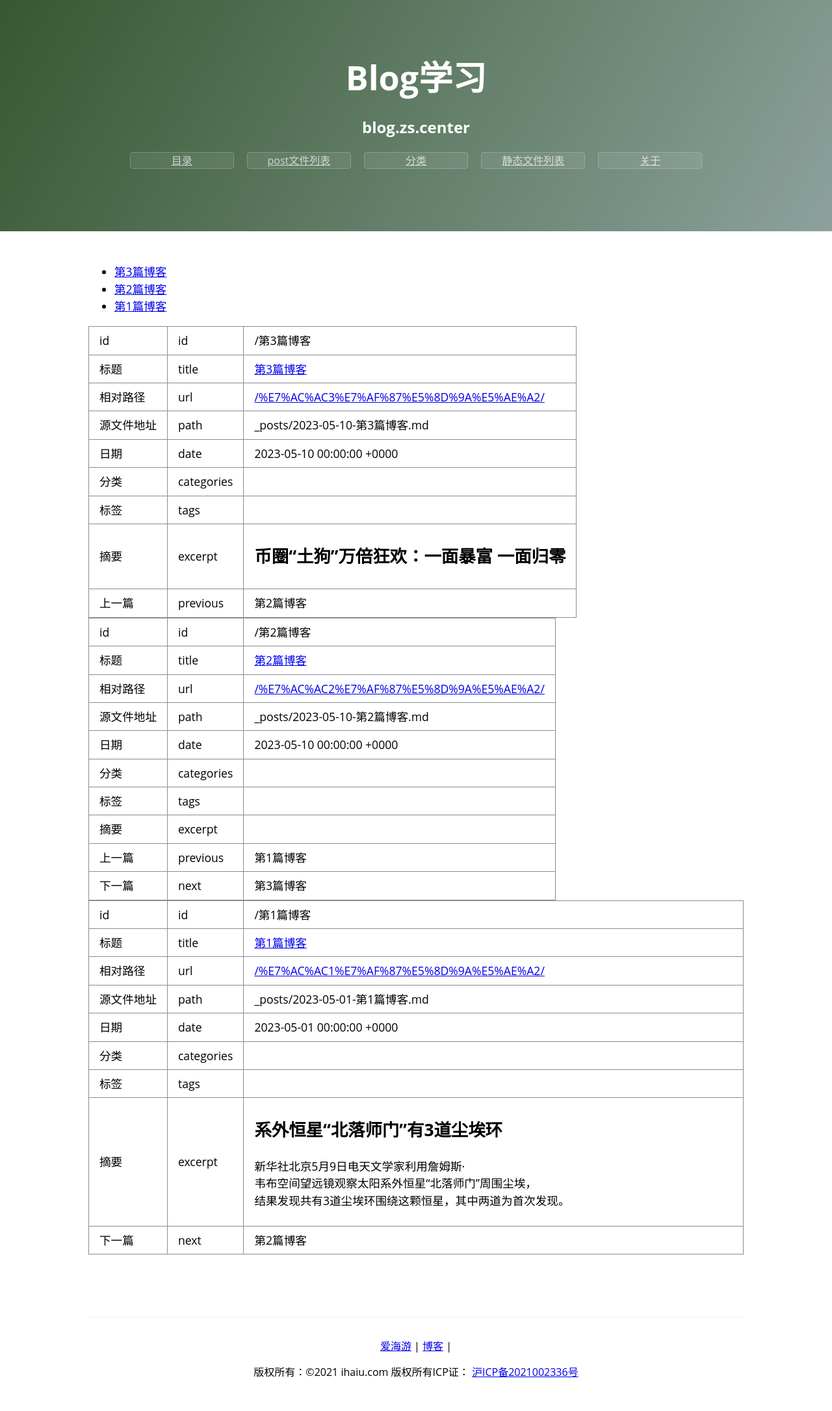
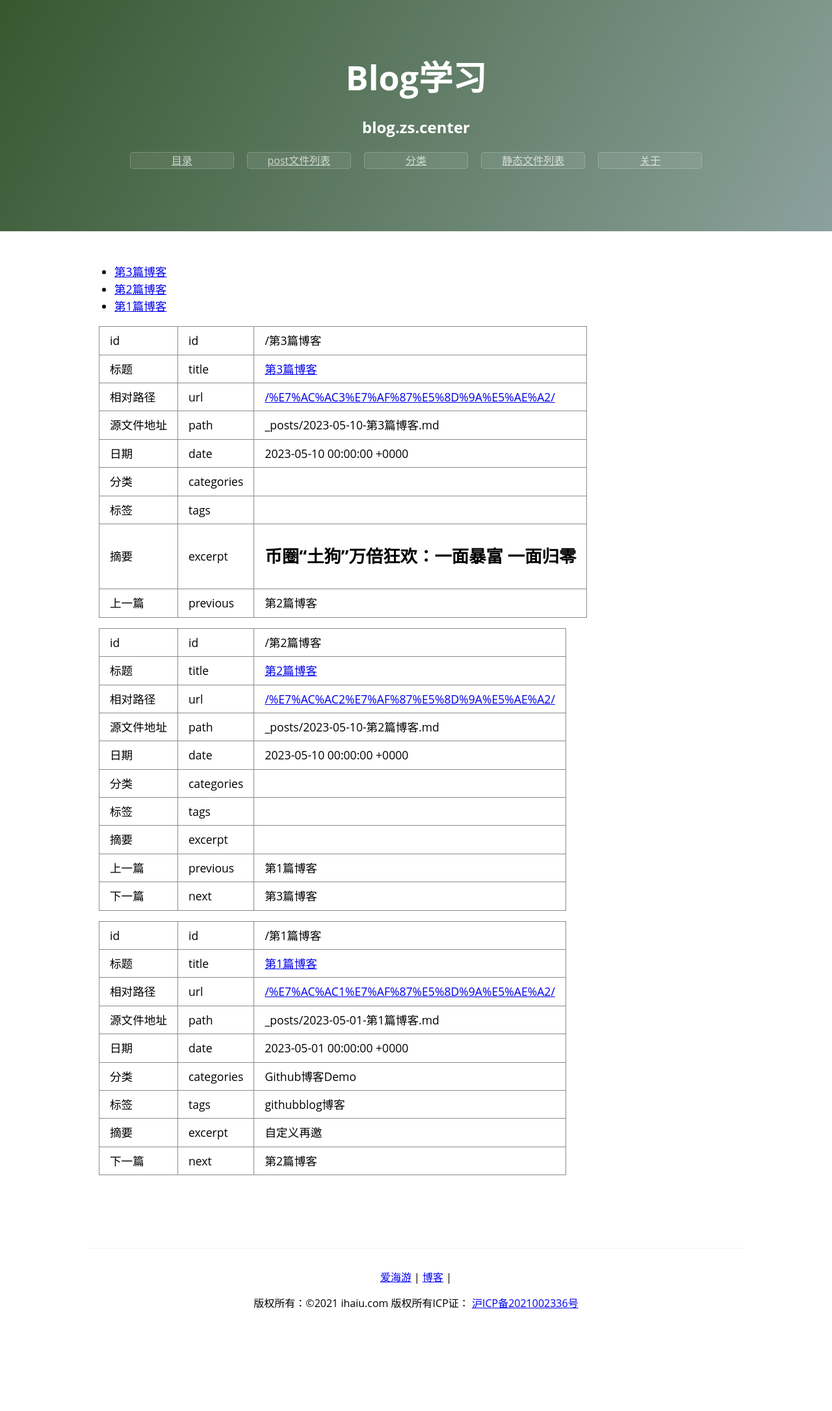
Before and after one commit to ihaiucom/test.blog, a Jekyll site: the page built from index-posts.md, in a window 1280 px wide. Shown: the whole page at 65% size. Built offline with Jekyll 4.4.1, drawn with Linux system fonts in a browser that asks for light colours; comment, search, counter and statistics services are not loaded; after the commit the page ends 2066 px from its top, so only the background shows below that.

Commit message:
no message

```diff
--- a/_posts/2023-05-01-第1篇博客.md
+++ b/_posts/2023-05-01-第1篇博客.md
@@ -1,5 +1,8 @@
 ---
 layout: post
+categories: Github博客Demo
+tags: github blog 博客
+excerpt: 自定义再邀
 ---
 
 ## 系外恒星“北落师门”有3道尘埃环
--- a/index-posts.md
+++ b/index-posts.md
@@ -12,6 +12,12 @@ layout: page
   {% endfor %}
 </ul>
 
+
+<style type="text/css">
+  table {
+    margin: 1rem 1rem;
+  }
+</style>
 
 
 {% for page in site.posts %}
```
